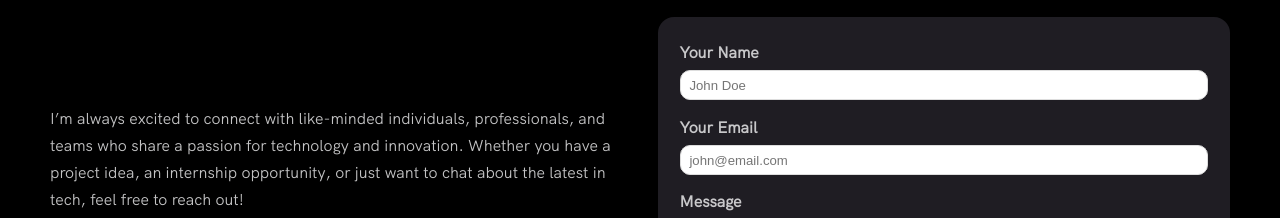
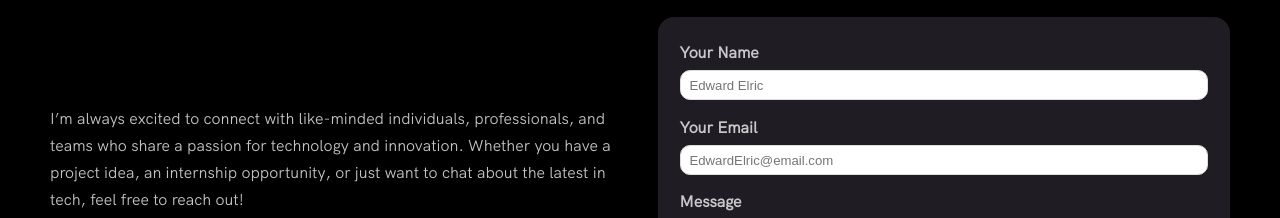
Before and after one commit to guyidk/portfolio_V2, an Angular app: page / in a window 1280 px wide. Shown: the part 6716-6934 px from the top of the page. Built offline with nearby package versions, Linux system fonts and the light colour scheme.

Commit message:
Changed placeholder name

```diff
--- a/src/app/home/home.component.html
+++ b/src/app/home/home.component.html
@@ -360,12 +360,12 @@
             <form class="contact-form" #contactForm="ngForm" (ngSubmit)="onSubmit(contactForm)">
                 <div class="form-group">
                     <label for="name">Your Name</label>
-                    <input id="name" type="text" name="name" ngModel required placeholder="John Doe" />
+                    <input id="name" type="text" name="name" ngModel required placeholder="Edward Elric" />
                 </div>
 
                 <div class="form-group">
                     <label for="email">Your Email</label>
-                    <input id="email" type="email" name="email" ngModel required placeholder="john@email.com" />
+                    <input id="email" type="email" name="email" ngModel required placeholder="EdwardElric@email.com" />
                 </div>
 
                 <div class="form-group">
```
